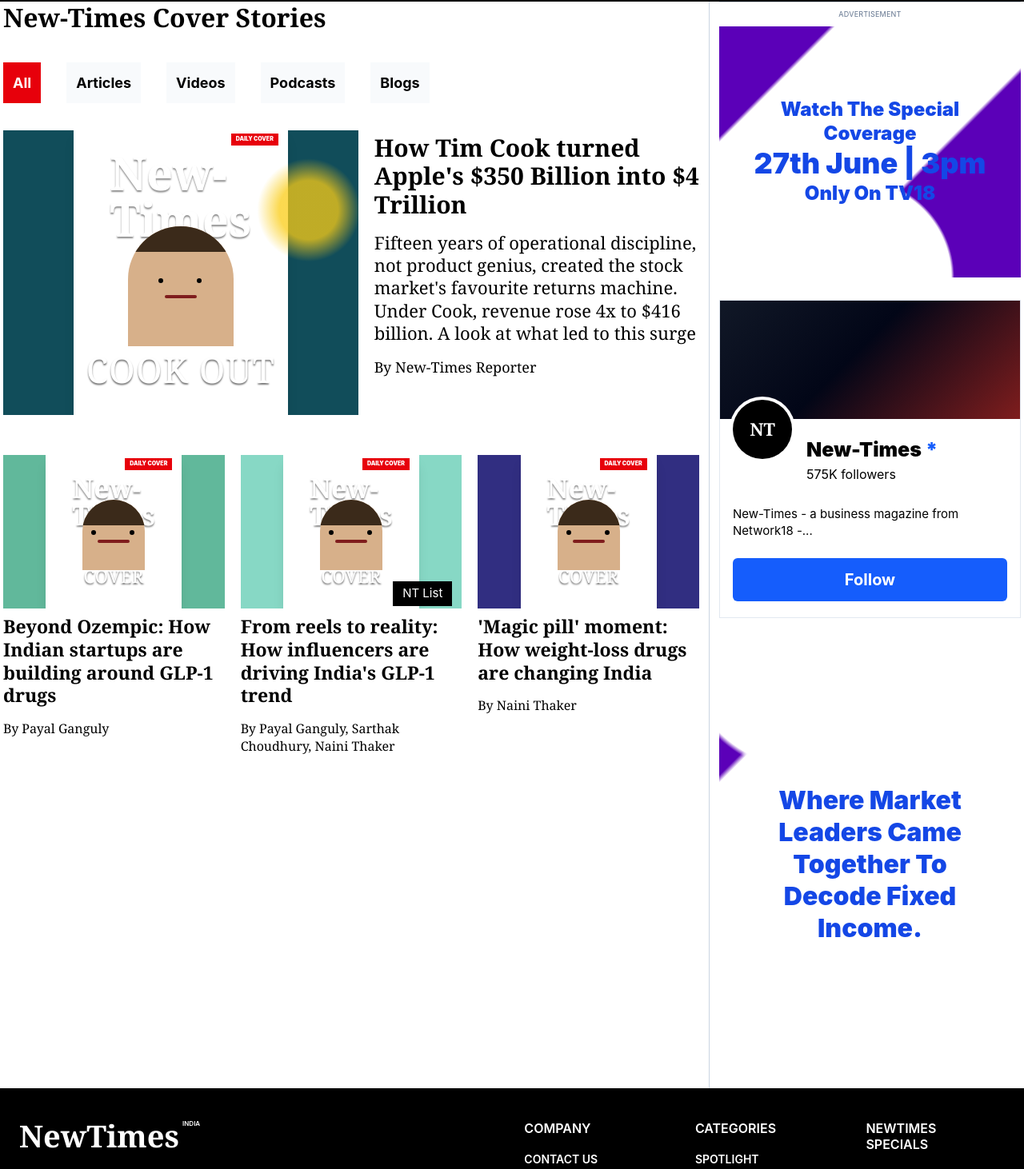
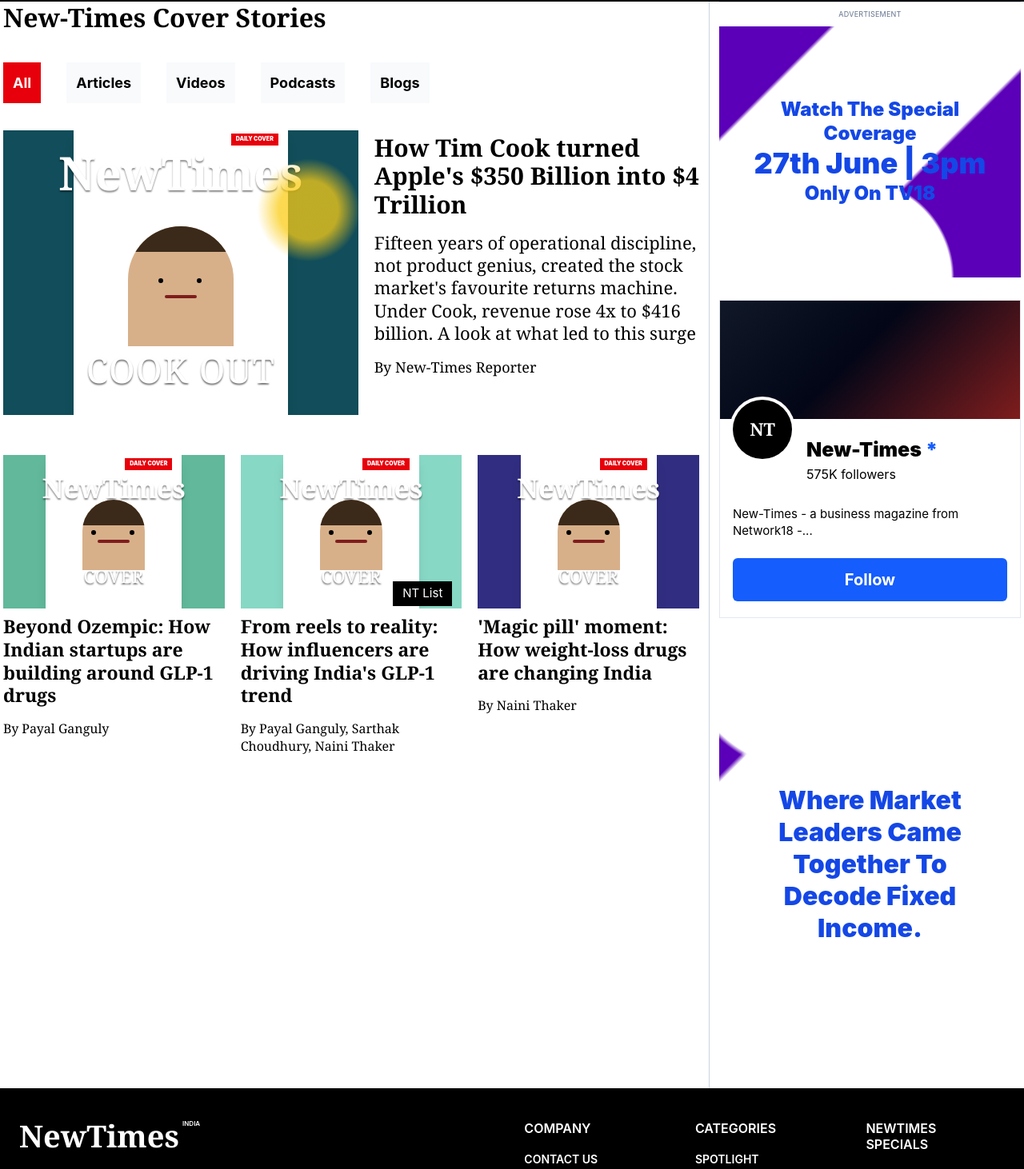
Before and after one commit to paperplanesllp/New-Times, a React (Vite) app: page /cover-stories in a window 1280 px wide. Shown: the part 127-1589 px from the top of the page at 80% size. Built offline with nearby package versions, Linux system fonts and the light colour scheme.

Commit message:
Namechange

```diff
--- a/src/component/Footer.jsx
+++ b/src/component/Footer.jsx
@@ -61,7 +61,7 @@
             </div>
 
             <p className="mt-[50px] inline-block px-1 font-sans text-[13px] font-medium uppercase leading-[16px] tracking-[0.02em] text-white">
-              © Copyright 2026, NewTimes.com All Rights Reserved
+              © Copyright 2026, NewTimes.in All Rights Reserved
             </p>
 
             <div className="mt-[46px] flex flex-wrap gap-4">
--- a/src/pages/CoverStories.jsx
+++ b/src/pages/CoverStories.jsx
@@ -41,7 +41,7 @@
           Daily Cover
         </span>
         <p className={`absolute left-1/2 top-6 -translate-x-1/2 font-serif font-black leading-none text-white [text-shadow:0_2px_2px_rgba(0,0,0,.45)] ${large ? 'text-[58px]' : 'text-[34px]'}`}>
-          New-Times
+          NewTimes
         </p>
         <div
           className={`absolute left-1/2 overflow-hidden rounded-t-full bg-[#d7b08a] ${large ? 'bottom-[86px] h-[150px] w-[132px] -translate-x-1/2' : 'bottom-[48px] h-[88px] w-[78px] -translate-x-1/2'}`}
--- a/src/pages/More.jsx
+++ b/src/pages/More.jsx
@@ -158,7 +158,7 @@
         <section className="min-w-0">
           <div className="mx-auto max-w-[950px]">
             <span className="inline-flex rounded-full border border-amber-200 bg-amber-50 px-5 py-2 font-serif text-[18px] text-amber-500">
-              New-Times
+              NewTimes
             </span>
             <h1 className="mt-10 max-w-[850px] font-serif text-[50px] font-bold leading-[1.08] tracking-tight text-[#333] sm:text-[60px]">
               Curated perspectives,
```
